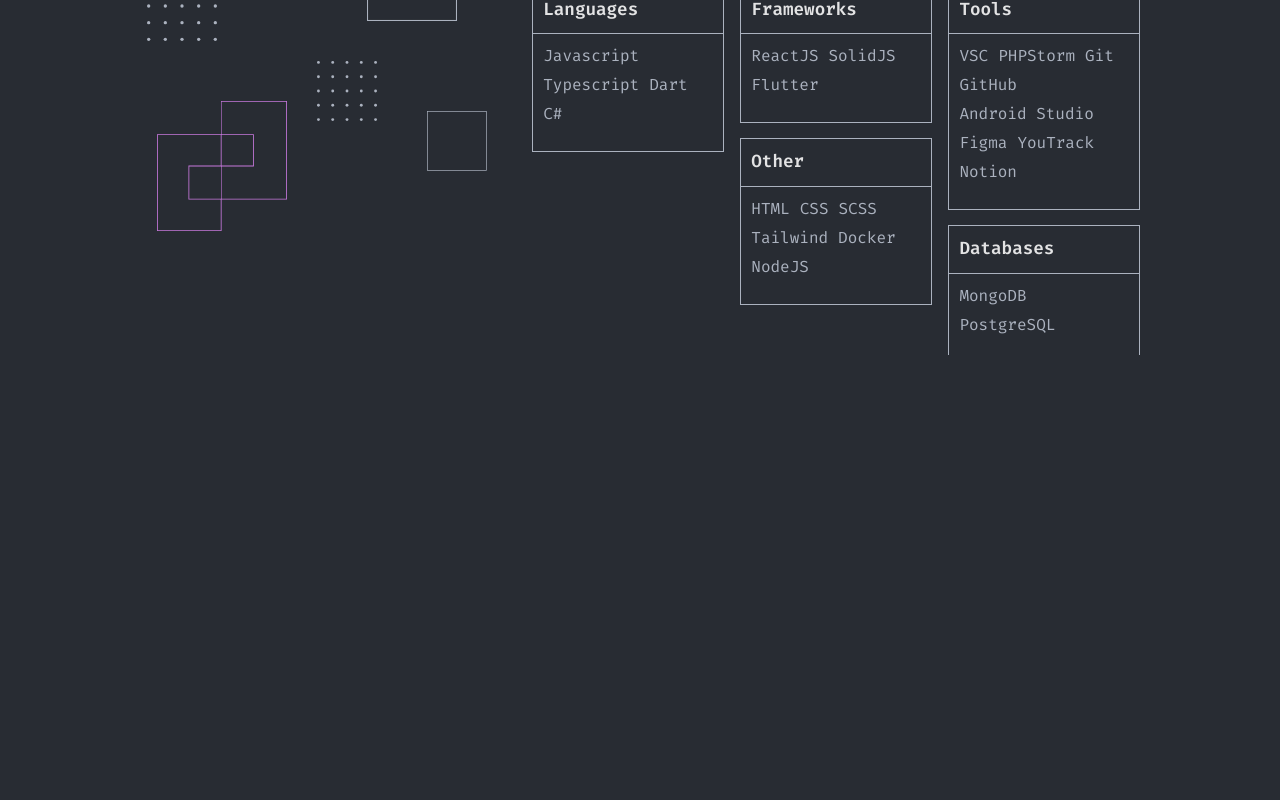
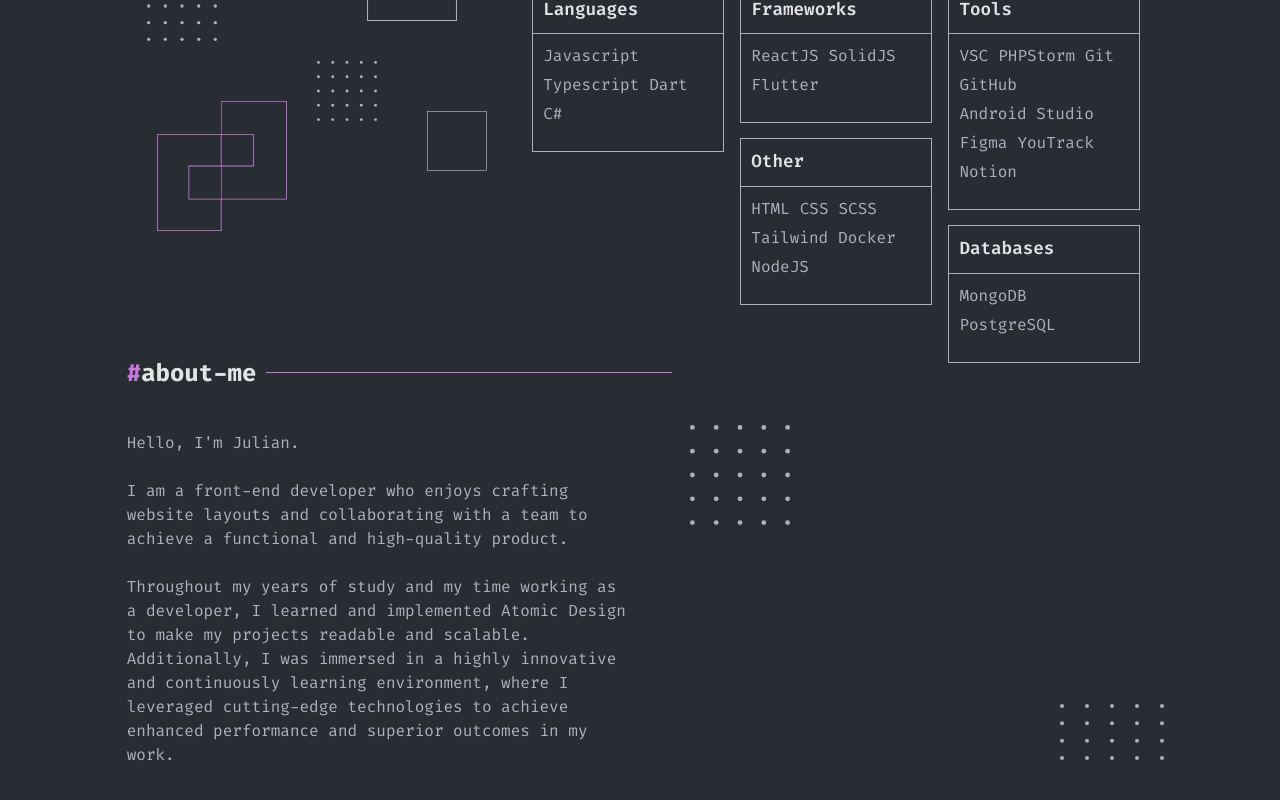
Before and after one commit to julian-saez/portfolio2024, a React (Vite) app: page / in a window 1280 px wide. Shown: the part 1796-2596 px from the top of the page. Before the commit the page ends 2151 px from the top, so only its background shows below. Built offline with nearby package versions, Linux system fonts and the light colour scheme.

Commit message:
feat: add about me section

```diff
--- a/src/atoms/Button/Button.module.css
+++ b/src/atoms/Button/Button.module.css
@@ -3,7 +3,7 @@
     background-color: transparent;
     padding: 12px 50px;
     border-radius: 0;
-    font-size: 1.3rem;
+    font-size: 1.1rem;
 }
 
 @media screen and (max-width: 960px) {
--- a/src/templates/Home/Home.jsx
+++ b/src/templates/Home/Home.jsx
@@ -1,6 +1,7 @@
 import Presentation from '../../templates/Home/organisms/presentation/Presentation';
 import Projects from './organisms/Projects/Projects';
 import Skills from './organisms/Skills/Skills';
+import AboutMe from './organisms/AboutMe/AboutMe';
 import './home.css';
 
 const Home = () => {
@@ -9,6 +10,7 @@
             <Presentation />
             <Projects />
             <Skills />
+            <AboutMe />
         </>
     );
 }
--- /dev/null
+++ b/src/templates/Home/organisms/AboutMe/AboutMe.jsx
@@ -0,0 +1,34 @@
+import '../../home.css';
+import styles from './AboutMe.module.css';
+import DotsSquare from '../../../../atoms/vectors/DotsSquare';
+import DotsRectangle from '../../../../atoms/vectors/DotsRectangle';
+
+const AboutMe = () => {
+    return(
+        <section id="about-me" className={ styles.about_me_section }>
+            <div className='header_section'>
+                <h2><span className='highlighted-words'>#</span>about-me</h2>
+                <div className='division_line_section line_md'></div>
+            </div>
+            <div className={ styles.about_me_content }>
+                <p>
+                    Hello, I'm Julian.<br></br><br></br>
+
+                    I am a front-end developer who enjoys crafting website layouts and collaborating with a team to achieve a functional and high-quality product.<br></br><br></br>
+
+                    Throughout my years of study and my time working as a developer, I learned and implemented Atomic Design to make my projects readable and scalable. Additionally, I was immersed in a highly innovative and continuously learning environment, where I leveraged cutting-edge technologies to achieve enhanced performance and superior outcomes in my work.
+                </p>
+                <div className={ styles.about_me_v_container }>
+                    <div className={ styles.about_me_v_dots_square }>
+                        <DotsSquare />
+                    </div>
+                    <div className={ styles.about_me_v_dots_rectangle }>
+                        <DotsRectangle />
+                    </div>
+                </div>
+            </div>
+        </section>
+    );
+}
+
+export default AboutMe;
--- /dev/null
+++ b/src/templates/Home/organisms/AboutMe/AboutMe.module.css
@@ -0,0 +1,56 @@
+.about_me_content p {
+    position: relative;
+}
+
+.about_me_v_dots_square,
+.about_me_v_dots_rectangle {
+    position: absolute;
+}
+
+.about_me_section {
+    position: relative;
+}
+
+@media screen and (max-width: 960px) {
+    .about_me_content p {
+        padding: 30px 0;
+    }
+
+    .about_me_v_container {
+        height: 100px;
+    }
+
+    .about_me_v_dots_square {
+        width: 60px;
+        right: -10px;
+        bottom: 10px;
+    }
+
+    .about_me_v_dots_rectangle {
+        width: 80px;
+        left: -70px;
+        bottom: 40px;
+    }
+}
+
+@media screen and (min-width: 960px) {
+    .about_me_content p {
+        width: 50%;
+    }
+
+    .about_me_content p {
+        padding-bottom: 100px;
+    }
+
+    .about_me_v_dots_square {
+        width: 100px;
+        top: 70px;
+        right: 350px;
+    }
+
+    .about_me_v_dots_rectangle {
+        width: 80px;
+        right: 0;
+        bottom: 100px;
+    }
+}
```
